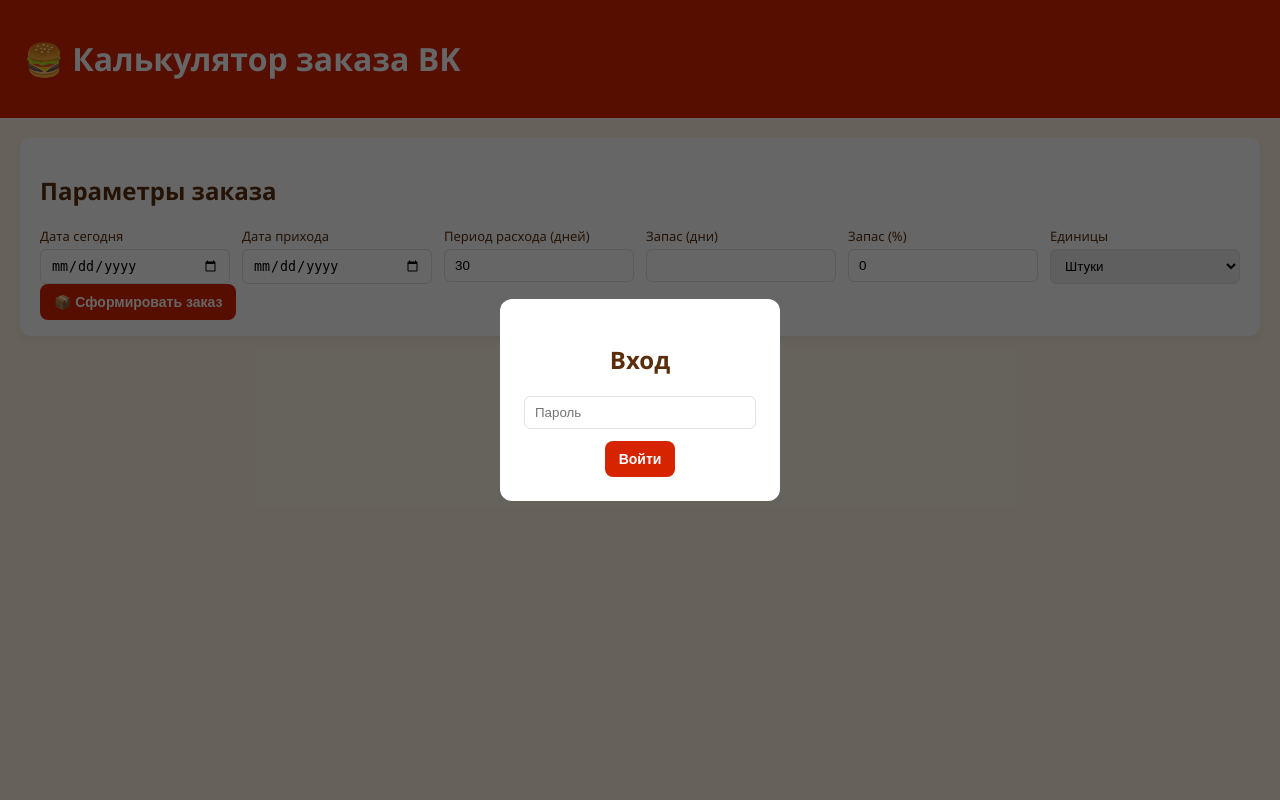
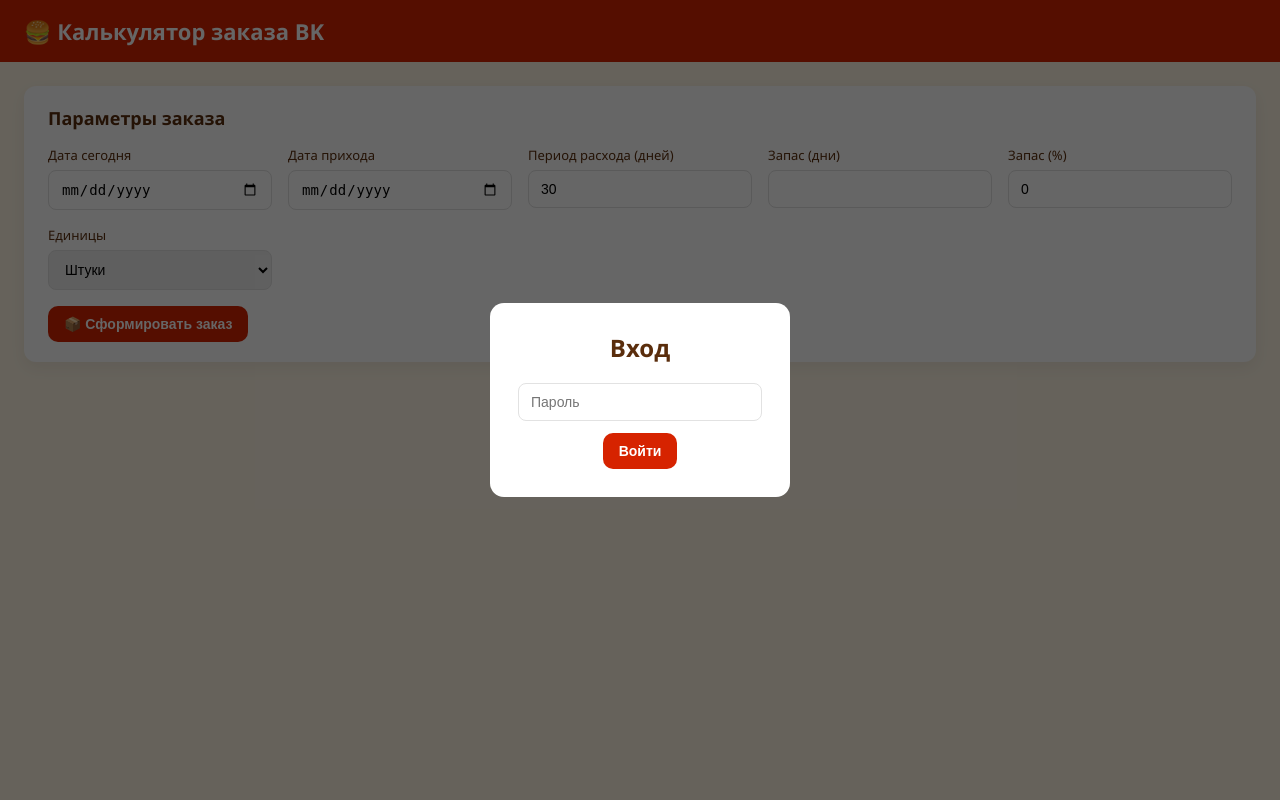
Before and after one commit to AlexisKozlov/supply-bk-order, a PHP site: page / in a window 1280 px wide. Run offline with PHP 8.4, Linux system fonts and the light colour scheme; some libraries are stand-ins or nearby versions.

Commit message:
upd 31 design

```diff
--- a/style.css
+++ b/style.css
@@ -5,9 +5,12 @@
   --bg: #FFF6E5;
   --card: #ffffff;
   --border: #e2e2e2;
+  --muted: #8a8a8a;
 }
 
-* { box-sizing: border-box; }
+* {
+  box-sizing: border-box;
+}
 
 body {
   margin: 0;
@@ -16,87 +19,155 @@ body {
   color: var(--brown);
 }
 
+/* ===== HEADER ===== */
 .header {
   background: var(--red);
   color: white;
   padding: 16px 24px;
 }
 
+.header h1 {
+  margin: 0;
+  font-size: 22px;
+}
+
+/* ===== LAYOUT ===== */
 .container {
-  max-width: 1400px;
-  margin: 20px auto;
-  padding: 0 20px;
+  max-width: 1440px;
+  margin: 24px auto;
+  padding: 0 24px;
   display: flex;
   flex-direction: column;
-  gap: 20px;
+  gap: 24px;
 }
 
+/* ===== CARD ===== */
 .card {
   background: var(--card);
-  border-radius: 10px;
-  padding: 16px 20px;
-  box-shadow: 0 4px 10px rgba(0,0,0,0.05);
+  border-radius: 12px;
+  padding: 20px 24px;
+  box-shadow: 0 6px 16px rgba(0,0,0,0.06);
 }
 
+.card h2 {
+  margin: 0 0 16px;
+  font-size: 18px;
+}
+
+/* ===== SETTINGS ===== */
 .settings {
   display: grid;
-  grid-template-columns: repeat(auto-fill, minmax(180px, 1fr));
-  gap: 12px;
+  grid-template-columns: repeat(auto-fill, minmax(220px, 1fr));
+  gap: 16px;
+  margin-bottom: 16px;
 }
 
 label {
   font-size: 13px;
   display: flex;
   flex-direction: column;
-  gap: 4px;
+  gap: 6px;
 }
 
-input, select {
-  padding: 8px 10px;
-  border-radius: 6px;
+input,
+select {
+  padding: 10px 12px;
+  border-radius: 8px;
   border: 1px solid var(--border);
+  font-size: 14px;
 }
 
+input:focus,
+select:focus {
+  outline: none;
+  border-color: var(--orange);
+}
+
+/* ===== REQUIRED ===== */
+.required {
+  border: 2px solid #d32f2f !important;
+  background: #fff0f0;
+}
+
+/* ===== BUTTONS ===== */
 .actions {
   display: flex;
-  gap: 10px;
-  margin-bottom: 10px;
+  flex-wrap: wrap;
+  gap: 12px;
+  margin-bottom: 16px;
 }
 
 .btn {
   border: none;
-  border-radius: 8px;
-  padding: 10px 14px;
+  border-radius: 10px;
+  padding: 10px 16px;
   font-size: 14px;
   cursor: pointer;
   font-weight: 600;
+  white-space: nowrap;
 }
 
-.btn.primary { background: var(--red); color: white; }
-.btn.secondary { background: var(--orange); color: var(--brown); }
-.btn.small { padding: 4px 6px; font-size: 12px; }
+.btn.primary {
+  background: var(--red);
+  color: white;
+}
 
-.search { position: relative; max-width: 400px; }
+.btn.secondary {
+  background: var(--orange);
+  color: var(--brown);
+}
+
+.btn.small {
+  padding: 6px 8px;
+  font-size: 12px;
+}
+
+/* ===== SEARCH ===== */
+.search {
+  position: relative;
+  max-width: 640px;
+}
+
+#productSearch {
+  width: 100%;
+}
+
 .search-results {
   position: absolute;
+  top: calc(100% + 4px);
   width: 100%;
   background: white;
   border: 1px solid var(--border);
-  border-radius: 6px;
-  z-index: 20;
+  border-radius: 8px;
+  z-index: 50;
+  max-height: 260px;
+  overflow-y: auto;
 }
 
 .search-results div {
-  padding: 8px 10px;
+  padding: 10px 12px;
   cursor: pointer;
+  border-bottom: 1px solid var(--border);
 }
 
-.table-wrap { overflow-x: auto; }
+.search-results div:last-child {
+  border-bottom: none;
+}
+
+.search-results div:hover {
+  background: #f8f8f8;
+}
+
+/* ===== TABLE ===== */
+.table-wrap {
+  overflow-x: auto;
+}
 
 table {
   width: 100%;
   border-collapse: collapse;
   font-size: 14px;
+  min-width: 1100px;
 }
 
 thead {
@@ -160,10 +249,14 @@ th, td {
 
 .login-box {
   background: white;
-  padding: 24px;
-  border-radius: 12px;
-  width: 280px;
+  padding: 28px;
+  border-radius: 14px;
+  width: 300px;
   text-align: center;
+}
+
+.login-box h2 {
+  margin-top: 0;
 }
 
 .login-box input {
```
Also changed, not shown: other parts of style.css (+36 -18 lines).
